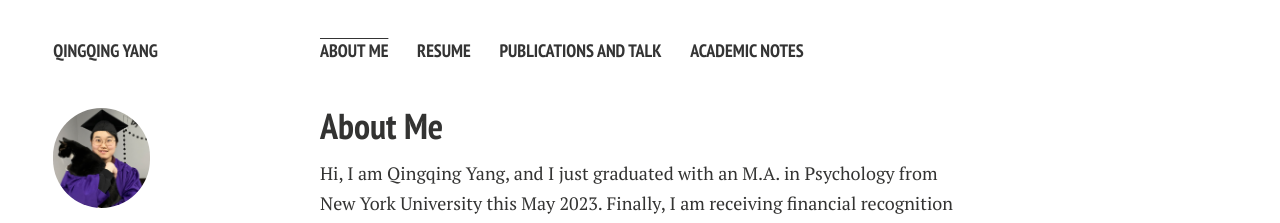
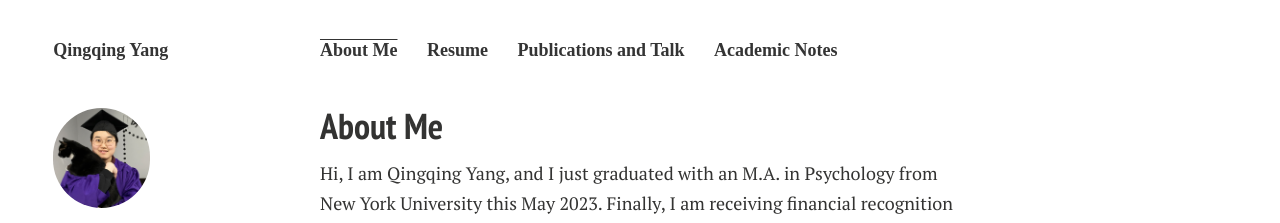
Before and after one commit to Qingqing-Yang-177/Qingqing-Yang-177.github.io, a Jekyll site: the page built from index.md, in a window 1280 px wide. Shown: the top 223 px of the page. Built offline with Jekyll 4.4.1, drawn with Linux system fonts in a browser that asks for light colours; nearby versions of some CDN libraries; comment, search, counter and statistics services are not loaded; a style sheet for code colours, icons or effects is not loaded; our own code applies the rules of GitHub Pages for plain Markdown files.

Commit message:
Update main.css

```diff
--- a/assets/css/main.css
+++ b/assets/css/main.css
@@ -246,7 +246,7 @@ input[type="file"]:focus,input[type="radio"]:focus,input[type="checkbox"]:focus,
 .form-search .radio,.form-search .checkbox,.form-inline .radio{padding-left:0;margin-bottom:0;vertical-align:middle;}
 .form-search .radio input[type="radio"],.form-search .checkbox input[type="checkbox"]{float:left;margin-left:0;margin-right:3px;}
 html{background-color:#ffffff;font-family:'PT Serif',serif;font-color:#333332;font-size:90%;}
-.navigation-wrapper{margin:0 auto;width:100%;padding:2em 0 3em;font-family:'PT Sans Narrow',sans-serif;font-weight:700;text-transform:uppercase;}
+.navigation-wrapper{margin:0 auto;width:100%;padding:2em 0 3em;font-family:serif,'PT Sans Narrow',sans-serif;font-weight:700;text-transform:normal;}
 .site-name{margin:0 auto;width:100%;display:inline;float:left;width:83.33333333333334%;margin-left:8.333333333333334%;margin-right:8.333333333333334%;margin-bottom:1em;}
 .top-navigation{margin:0 auto;width:100%;display:inline;float:left;width:83.33333333333334%;margin-left:8.333333333333334%;margin-right:8.333333333333334%;margin-bottom:1em;}
 .top-navigation ul{list-style:none;margin:0;padding:0;}
@@ -263,7 +263,7 @@ html{background-color:#ffffff;font-family:'PT Serif',serif;font-color:#333332;fo
 .image-wrap img{width:100%;height:auto;-ms-interpolation-mode:bicubic;}
 .image-wrap .headline-wrap{position:absolute;bottom:25px;margin-left:8.333333333333334%;}.image-wrap .headline-wrap h1,.image-wrap .headline-wrap h2{color:#ffffff;text-shadow:0 1px 2px rgba(0, 0, 0, 0.25);}
 .headline-wrap h1{font-size:48px;font-size:2.6666666666666665rem;margin-bottom:0.61875rem;}
-.headline-wrap h2{font-size:24px;font-size:1.3333333333333333rem;margin-bottom:1.2375rem;text-transform:uppercase;}
+.headline-wrap h2{font-size:24px;font-size:1.3333333333333333rem;margin-bottom:1.2375rem;text-transform:normal;}
 .article-wrap h2{font-size:36px;font-size:2rem;margin-bottom:0.825rem;}
 .article-wrap h3{font-size:24px;font-size:1.3333333333333333rem;margin-bottom:1.2375rem;}
 .byline{clear:both;font-size:80%;}
```
